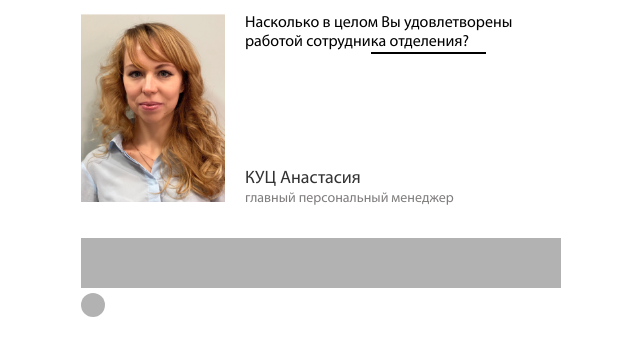
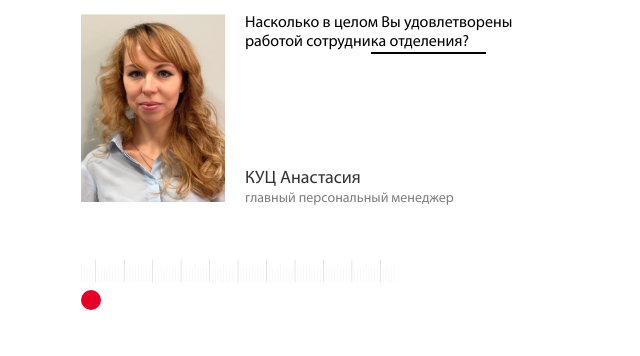
Before and after one commit to rpdNick/CustomRange, a plain HTML site: page index.html in a window 1280 px wide. Shown: the part 96-452 px from the top of the page, without its empty margins (319-959 px from the left). Drawn offline with nearby package versions, Linux system fonts and the light colour scheme.

Commit message:
range scale

```diff
--- a/css/style.scss
+++ b/css/style.scss
@@ -78,24 +78,43 @@ body{
                 align-items: center;
                 display: flex;
                 position: relative;
+                width: 314px;
                 .range__left-side{
-                    height: 50px;
+                    height: 65px;
                     width: 0%;
-                    background-color: rgba(0, 0, 0, 1);
+                    // background-color: rgba(0, 0, 0, 1);
+                    overflow: hidden;
+                    position: relative;
+                    z-index: 2;
+                    img{
+                        width: 314px;
+                        min-width: 314px;
+                        height: 65px;
+                    }
                 }
                 .range__thumb{
                     position: absolute;
-                    top: 55px;
-                    height: 1.5rem;
-                    width: 1.5rem;
+                    top: 52px;
+                    height: 20px;
+                    width: 20px;
                     border-radius: 9999px;
-                    background-color: rgba(0, 0, 0, .3);
+                    background-color: #e60028;
                     cursor: pointer;
                 }
                 .range__right-side {
                     flex: 1;
-                    height: 50px;
-                    background-color: rgba(0, 0, 0, .3);
+                    height: 65px;
+                    width: 314px;
+                    overflow: hidden;
+                    position: relative;
+                    z-index: 1;
+                    // background-color: rgba(0, 0, 0, .3);
+                    img{
+                        width: 100%;
+                        height: 65px;
+                        min-height: 65px;
+                        min-width: 314px;
+                    }
                 }
             }
         }
--- a/index.html
+++ b/index.html
@@ -27,9 +27,13 @@
         </div>
         <div class="range-section">
             <div class="container">
-                <div class="range__left-side"></div>
+                <div class="range__left-side">
+                    <img src="./img/range-scale-active.svg" alt="">
+                </div>
                 <div class="range__thumb" id="range__thumb"></div>
-                <div class="range__right-side"></div>
+                <div class="range__right-side">
+                    <img src="./img/range-scale.svg" alt="">
+                </div>
             </div>
         </div>
         <p class="test" style="margin-top: 50px"></p>
--- a/js/range.js
+++ b/js/range.js
@@ -1,5 +1,5 @@
 document.addEventListener('DOMContentLoaded', function() {
-    // Query the element
+    // elements
     const rangeThumb = document.getElementById('range__thumb');
     const leftSide = rangeThumb.previousElementSibling;
     const rightSide = rangeThumb.nextElementSibling;
@@ -13,7 +13,6 @@ document.addEventListener('DOMContentLoaded', function() {
     // Touch position
     let mobX = 0;
     let mobY = 0;
-    let mobLeftWidth = 0;
 
     // Handle the mousedown event
     // that's triggered when user drags the rangeThumb
@@ -26,11 +25,11 @@ document.addEventListener('DOMContentLoaded', function() {
             //   console.log(e)
             mobX = e.touches[0].pageX;
             mobY = e.touches[0].pageY;
-            console.log('mobile move')
-            console.log(mobX, mobY)
+            // console.log('mobile move')
+            // console.log(mobX, mobY)
             leftWidth = leftSide.getBoundingClientRect().width;
             // Attach the listeners to `document`
-              /*Sensor events*/
+              /**Sensor events**/
             // document.addEventListener('touchend', mouseMoveHandler);
             document.addEventListener('touchmove', mouseMoveHandler);
             document.addEventListener('touchmove', mouseUpHandler);
@@ -38,8 +37,8 @@ document.addEventListener('DOMContentLoaded', function() {
             // console.log(e);
             x = e.clientX;
             y = e.clientY;
-            console.log('x:', x)
-            console.log('y:', y)
+            // console.log('x:', x)
+            // console.log('y:', y)
             leftWidth = leftSide.getBoundingClientRect().width;
             // Attach the listeners to `document`
             document.addEventListener('mousemove', mouseMoveHandler);
@@ -52,9 +51,9 @@ document.addEventListener('DOMContentLoaded', function() {
         // How far the touch has been moved
         console.log(e)
         if(e.type == 'touchmove'){
-            console.log('=======', e.changedTouches[0].clientX)
+            // console.log('=======', e.changedTouches[0].clientX)
            let mdx = e.touches[0].pageX - mobX;
-            console.log(mdx)
+            // console.log(mdx)
 
             const containerWidth = rangeThumb.parentNode.getBoundingClientRect().width;
             let newLeftWidth = (leftWidth + mdx) * 100 / containerWidth;
@@ -71,14 +70,14 @@ document.addEventListener('DOMContentLoaded', function() {
             rightSide.style.userSelect = 'none';
             rightSide.style.pointerEvents = 'none';
 
-            rangeThumb.style.left = `calc(${newLeftWidth}% - 13px)`;
+            rangeThumb.style.left = `calc(${newLeftWidth}% - 9px)`;
         }
         else {
             // How far the mouse has been moved
-            console.log('+++++++++++++++')
-                  console.log(x)
-                  console.log(e.clientX)
-                  console.log('+++++++++++++++')
+            // console.log('+++++++++++++++')
+            //       console.log(x)
+            //       console.log(e.clientX)
+            //       console.log('+++++++++++++++')
             let dx = e.clientX - x;
             // console.log('---------')
             // console.log(dx)
```
Also changed, not shown: css/style.css, img/range-scale-active.svg (added), img/range-scale.svg (added), 1 other file.
